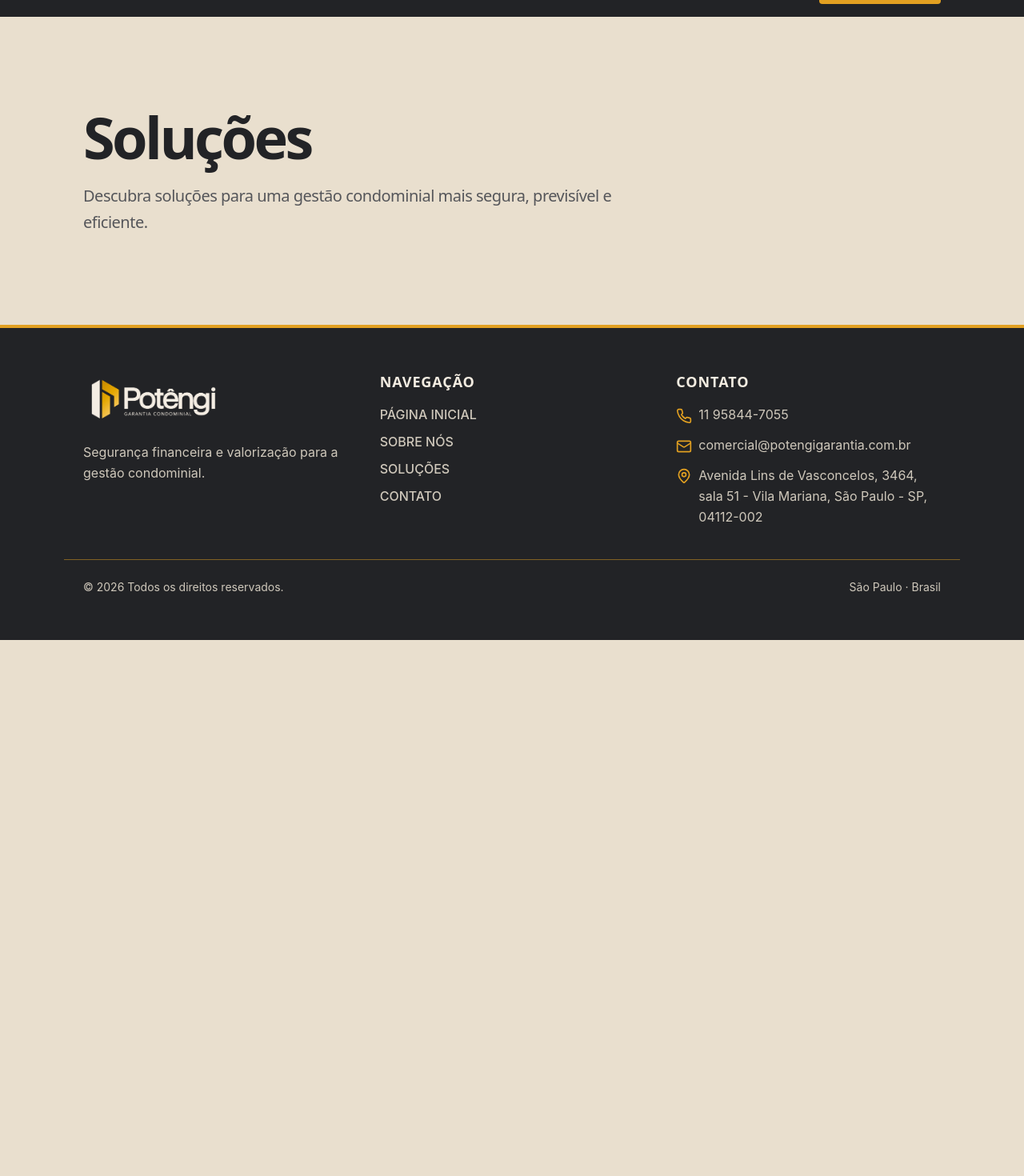
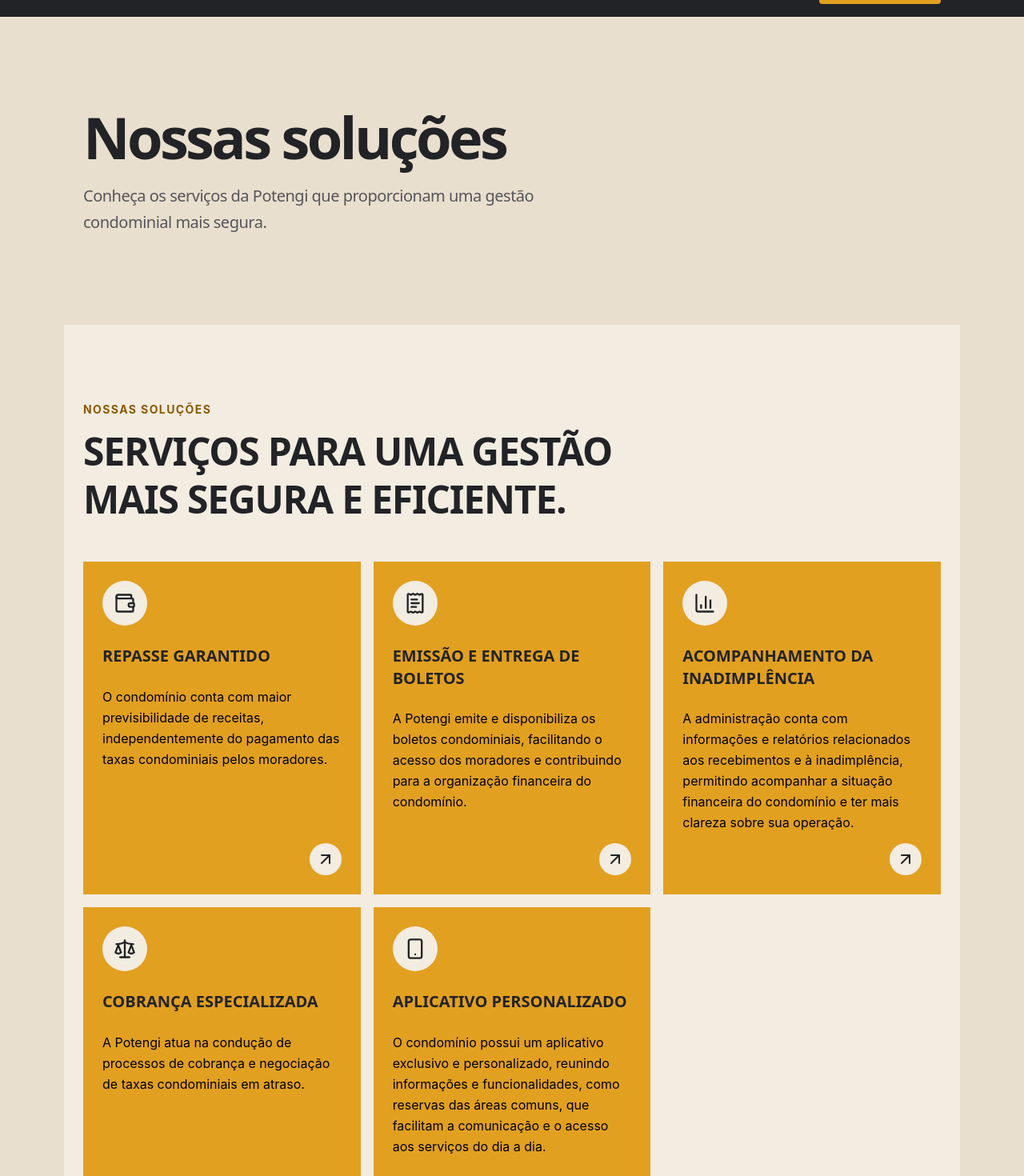
Before and after one commit to joaovlara/next-template, a Next.js app: page /solucoes in a window 1280 px wide. Shown: the part 59-1529 px from the top of the page at 80% size. Before the commit the page ends 859 px from the top, so only its background shows below. Built offline with nearby package versions, Linux system fonts and the light colour scheme.

Commit message:
create soluções page

```diff
--- a/src/app/globals.css
+++ b/src/app/globals.css
@@ -140,6 +140,22 @@
 
   .service-card-link:hover svg {
     @apply scale-110;
+  }
+
+  .solutions-section {
+    @apply bg-brand-ivory;
+  }
+
+  .solutions-heading {
+    @apply mb-12 flex max-w-3xl flex-col gap-3;
+  }
+
+  .solutions-heading h2 {
+    @apply text-3xl uppercase md:text-5xl;
+  }
+
+  .solutions-grid {
+    @apply grid gap-4 md:grid-cols-2 lg:grid-cols-3;
   }
 
   .btn-primary,
--- a/src/app/solucoes/page.tsx
+++ b/src/app/solucoes/page.tsx
@@ -1,12 +1,33 @@
 import HeaderPage from "../_components/HeaderPage";
+import ServiceCards from "../_components/Cards/ServiceCards";
+import CTA from "../_components/Sections/CTA";
+import FadeIn from "../_components/Animations/FadeIn";
+import { services, servicesHeader } from "../_data/data";
 
 export default function Solucoes() {
   return (
     <main>
       <HeaderPage
-        pageName="Soluções"
-        subtitle="Descubra soluções para uma gestão condominial mais segura, previsível e eficiente."
+        pageName={servicesHeader.h1}
+        subtitle={servicesHeader.text}
       />
+
+      <section className="solutions-section container-1">
+        <FadeIn className="solutions-heading">
+          <p className="section-eyebrow">Nossas soluções</p>
+          <h2>Serviços para uma gestão mais segura e eficiente.</h2>
+        </FadeIn>
+
+        <div className="solutions-grid">
+          {services.map(({ id, ...service }, index) => (
+            <FadeIn key={id} delay={index * 0.08}>
+              <ServiceCards {...service} />
+            </FadeIn>
+          ))}
+        </div>
+      </section>
+
+      <CTA />
     </main>
   );
 }
```
